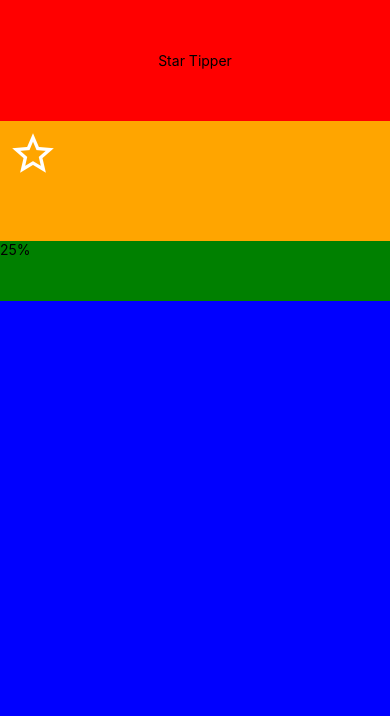
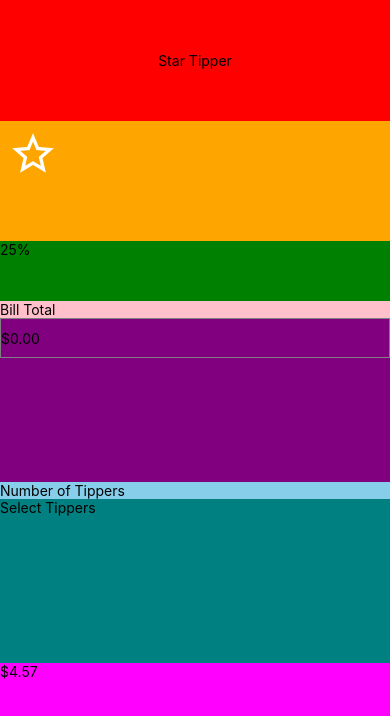
Before and after one commit to dalvira/react_native_tip_calculator, a React Native app: screen / in a window 390 px wide. Shown: the top 716 px of the page. Built offline with nearby package versions, Linux system fonts and the light colour scheme.

Commit message:
abstracts components

```diff
--- /dev/null
+++ b/components/BillTotal.js
@@ -0,0 +1,48 @@
+import React from 'react';
+import { StyleSheet, Text, View, TextInput } from 'react-native';
+
+class BillTotal extends React.Component {
+  constructor(props) {
+    super(props);
+    this.state = {
+      billTotal: 0.0
+    };
+  }
+
+  render() {
+    return (
+      <View style={styles.container}>
+        <View style={styles.billTotalLabelContainer}>
+          <Text style={styles.billTotalLabel}>Bill Total</Text>
+        </View>
+        <View style={styles.billTotalInputContainer}>
+          <TextInput
+            style={styles.billTotalInput}
+            placeholder={'$0.00'}
+            keyboardType="numeric"
+            onChangeText={billTotal => this.setState({ billTotal })}
+          />
+        </View>
+      </View>
+    );
+  }
+}
+
+const styles = StyleSheet.create({
+  container: {
+    flex: 1,
+    backgroundColor: 'purple'
+  },
+  billTotalLabelContainer: {
+    backgroundColor: 'pink'
+  },
+  billTotalLabel: {},
+  billTotalInputContainer: {},
+  billTotalInput: {
+    height: 40,
+    borderColor: 'gray',
+    borderWidth: 1
+  }
+});
+
+export default BillTotal;
--- /dev/null
+++ b/components/Calculation.js
@@ -0,0 +1,27 @@
+import React from 'react';
+import { StyleSheet, Text, View, TextInput } from 'react-native';
+
+class Calculation extends React.Component {
+  constructor(props) {
+    super(props);
+    this.state = {};
+  }
+
+  render() {
+    return (
+      <View style={styles.container}>
+        <Text style={styles.calculation}>$4.57</Text>
+      </View>
+    );
+  }
+}
+
+const styles = StyleSheet.create({
+  container: {
+    flex: 1,
+    backgroundColor: 'magenta'
+  },
+  calculation: {}
+});
+
+export default Calculation;
--- a/components/Home.js
+++ b/components/Home.js
@@ -1,9 +1,19 @@
 import React from 'react';
-import { StyleSheet, Text, View } from 'react-native';
+import { StyleSheet, Text, View, TextInput } from 'react-native';
 
 import StarRating from './StarRating';
+import BillTotal from './BillTotal';
+import TippersSelection from './TippersSelection';
+import Calculation from './Calculation';
 
 class Home extends React.Component {
+  constructor(props) {
+    super(props);
+    this.state = {
+      billTotal: 0.0
+    };
+  }
+
   render() {
     return (
       <View style={styles.container}>
@@ -13,6 +23,15 @@ class Home extends React.Component {
         <View style={styles.body}>
           <View style={styles.starRatingContainer}>
             <StarRating />
+          </View>
+          <View style={styles.billTotalContainer}>
+            <BillTotal />
+          </View>
+          <View style={styles.numOfTippersContainer}>
+            <TippersSelection />
+          </View>
+          <View style={styles.calculationContainer}>
+            <Calculation />
           </View>
         </View>
       </View>
@@ -42,6 +61,15 @@ const styles = StyleSheet.create({
   },
   starRatingContainer: {
     flex: 0.25
+  },
+  billTotalContainer: {
+    flex: 0.25
+  },
+  numOfTippersContainer: {
+    flex: 0.25
+  },
+  calculationContainer: {
+    flex: 0.25
   }
 });
 
--- a/components/StarButton.js
+++ b/components/StarButton.js
@@ -16,6 +16,21 @@ class StarButton extends React.Component {
       this.setState({ starType: 'star' });
     } else {
       this.setState({ starType: 'star-border' });
+    }
+  }
+
+  renderStars(numberOfStars) {
+    for (let i = 0; i <= numberOfStars; i++) {
+      return (
+        <Icon.Button
+          style={styles.iconButtonContainer}
+          name={this.state.starType}
+          size={50}
+          backgroundColor="rgba(0, 0, 0, 0)"
+          underlayColor="rgba(0, 0, 0, 0)"
+          onPress={() => this.toggleStar(this.state.starType)}
+        />
+      );
     }
   }
 
--- /dev/null
+++ b/components/TippersSelection.js
@@ -0,0 +1,37 @@
+import React from 'react';
+import { StyleSheet, Text, View, TextInput } from 'react-native';
+
+class TippersSelection extends React.Component {
+  constructor(props) {
+    super(props);
+    this.state = {};
+  }
+
+  render() {
+    return (
+      <View style={styles.container}>
+        <View style={styles.numOfTippersLabelContainer}>
+          <Text style={styles.numOfTippersLabel}>Number of Tippers</Text>
+        </View>
+        <View style={styles.numOfTippersSelectContainer}>
+          <Text>Select Tippers</Text>
+        </View>
+      </View>
+    );
+  }
+}
+
+const styles = StyleSheet.create({
+  container: {
+    flex: 1,
+    backgroundColor: 'teal'
+  },
+  numOfTippersLabelContainer: {
+    backgroundColor: 'skyblue'
+  },
+  numOfTippersLabel: {},
+  numOfTippersSelectContainer: {},
+  numOfTippersSelect: {}
+});
+
+export default TippersSelection;
```
